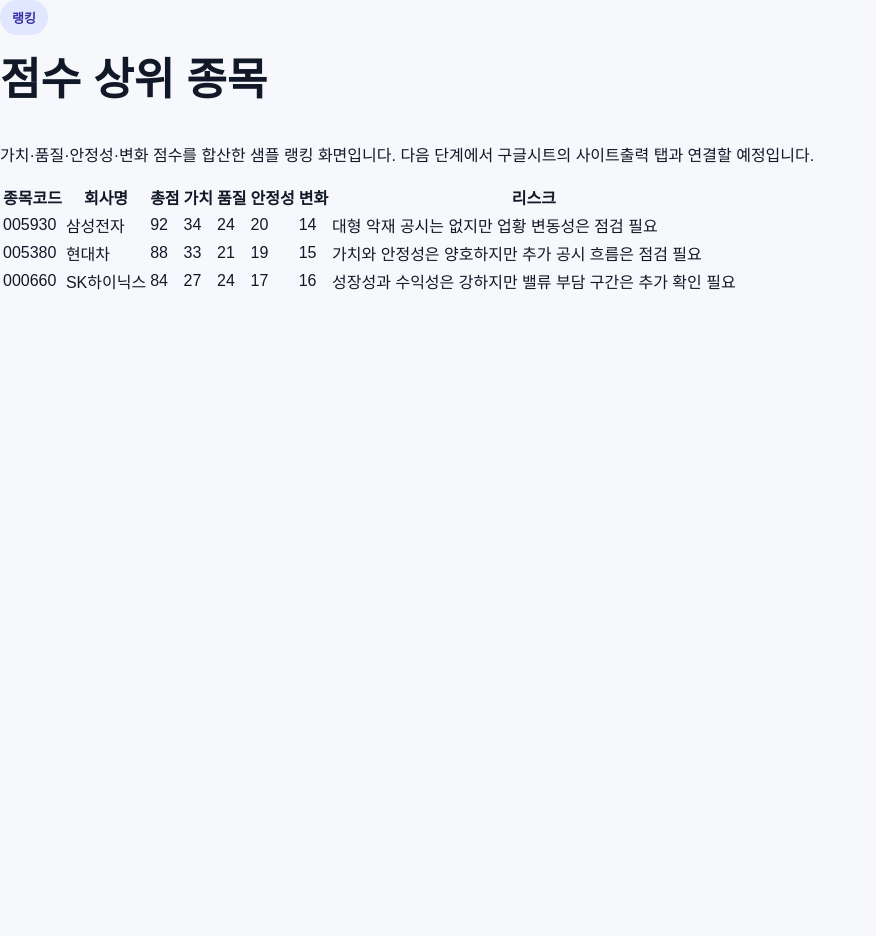
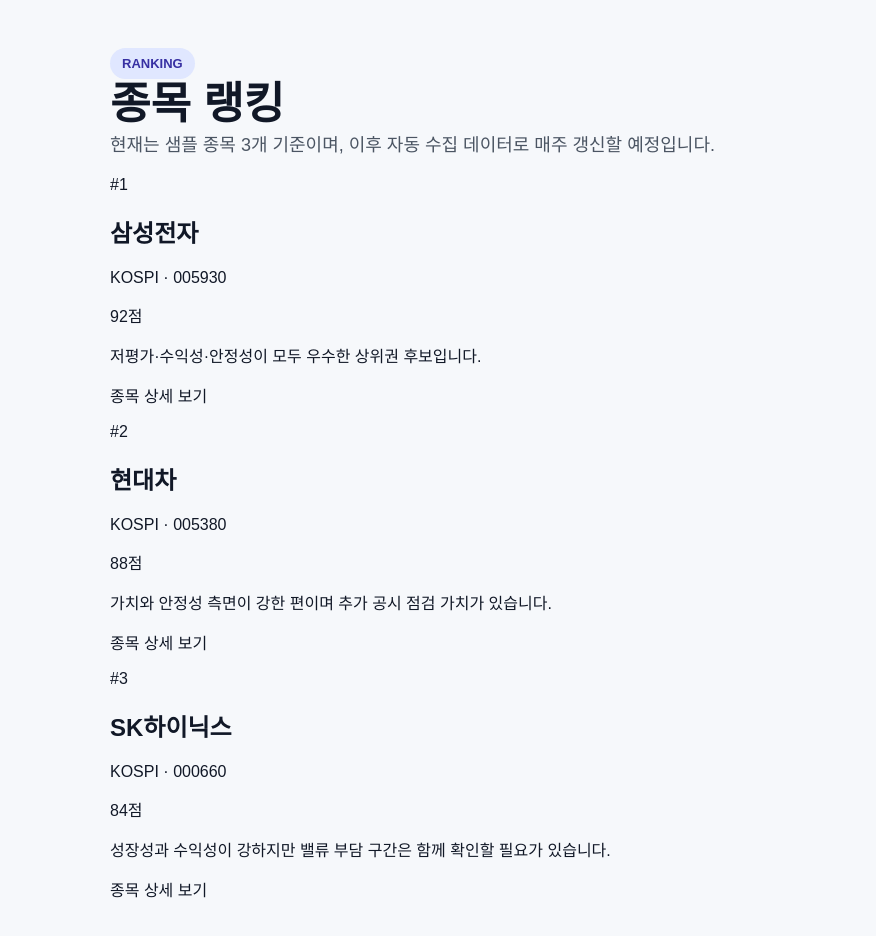
Before and after one commit to DcoyA/screener, a Next.js app: page /ranking in a window 1280 px wide. Shown: the top 936 px of the page, without its empty margins (0-876 px from the left). Before the commit the page ends 800 px from the top, so only its background shows below. Built offline with nearby package versions, Linux system fonts and the light colour scheme.

Commit message:
Update page.js

```diff
--- a/app/ranking/page.js
+++ b/app/ranking/page.js
@@ -1,51 +1,40 @@
 import Link from "next/link";
 import stocks from "../data/stocks.json";
 
+export default function RankingPage() {
+  const rankedStocks = [...stocks].sort((a, b) => b.totalScore - a.totalScore);
 
-export default function RankingPage() {
   return (
-    <>
-      <section className="hero">
-        <div className="badge">랭킹</div>
-        <h1>점수 상위 종목</h1>
-        <p>
-          가치·품질·안정성·변화 점수를 합산한 샘플 랭킹 화면입니다.
-          다음 단계에서 구글시트의 사이트출력 탭과 연결할 예정입니다.
-        </p>
-      </section>
+    <main className="container">
+      <p className="badge">RANKING</p>
+      <h1>종목 랭킹</h1>
+      <p className="desc">
+        현재는 샘플 종목 3개 기준이며, 이후 자동 수집 데이터로 매주 갱신할 예정입니다.
+      </p>
 
-      <div className="tableWrap">
-        <table>
-          <thead>
-            <tr>
-              <th>종목코드</th>
-              <th>회사명</th>
-              <th>총점</th>
-              <th>가치</th>
-              <th>품질</th>
-              <th>안정성</th>
-              <th>변화</th>
-              <th>리스크</th>
-            </tr>
-          </thead>
-          <tbody>
-            {stocks.map((stock) => (
-              <tr key={stock.code}>
-                <td>{stock.code}</td>
-                <td>
-                  <Link href={`/stock/${stock.code}`}>{stock.name}</Link>
-                </td>
-                <td>{stock.totalScore}</td>
-                <td>{stock.valueScore}</td>
-                <td>{stock.qualityScore}</td>
-                <td>{stock.safetyScore}</td>
-                <td>{stock.changeScore}</td>
-                <td>{stock.risk}</td>
-              </tr>
-            ))}
-          </tbody>
-        </table>
+      <div className="listWrap">
+        {rankedStocks.map((stock, index) => (
+          <div className="listCard" key={stock.code}>
+            <div className="listTop">
+              <div>
+                <p className="muted">#{index + 1}</p>
+                <h2>{stock.name}</h2>
+                <p className="stockCode">
+                  {stock.market} · {stock.code}
+                </p>
+              </div>
+
+              <div className="scoreBadge">{stock.totalScore}점</div>
+            </div>
+
+            <p className="summaryText">{stock.summary}</p>
+
+            <Link className="linkBtn" href={`/stock/${stock.code}`}>
+              종목 상세 보기
+            </Link>
+          </div>
+        ))}
       </div>
-    </>
+    </main>
   );
 }
```
